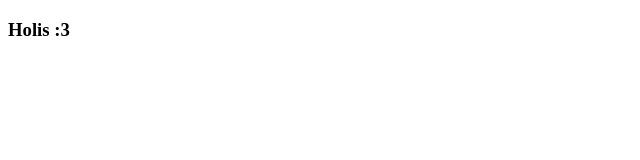
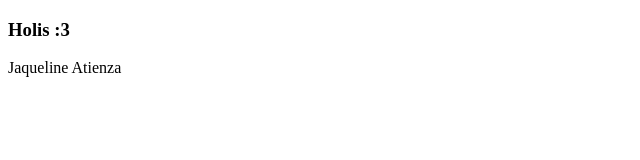
Before and after one commit to jaquelineatienza/Practica_git, a plain HTML site: page index.html in a window 1280 px wide. Shown: the whole page, without its empty margins (0-640 px from the left). Drawn offline with Linux system fonts and the light colour scheme.

Commit message:
segundo commit

```diff
--- a/index.html
+++ b/index.html
@@ -7,5 +7,6 @@
 </head>
 <body>
     <H3>Holis :3</H3>
+    <p>Jaqueline Atienza</p>
 </body>
 </html>
```
